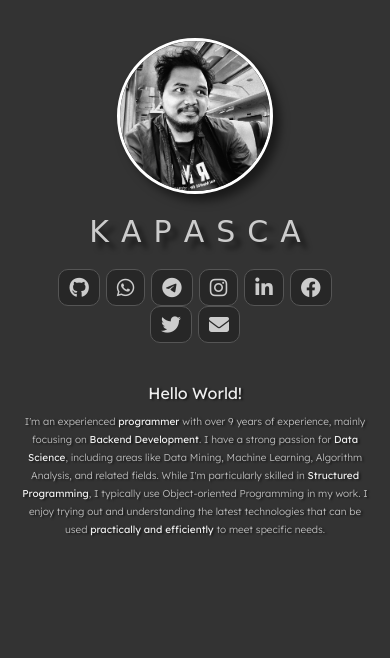
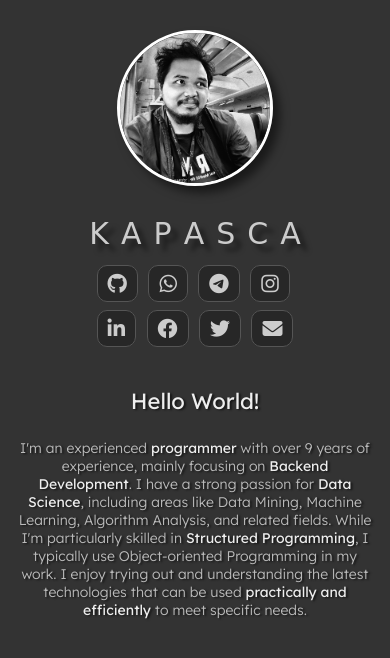
Before and after one commit to kapasca/kapasca.github.io, a PHP site: page / in a window 390 px wide. Shown: the top 658 px of the page. Run offline with PHP 8.4, Linux system fonts and the light colour scheme; some web fonts are replaced.

Commit message:
Adjustment Responsive

```diff
--- a/index.html
+++ b/index.html
@@ -37,7 +37,7 @@
                 <a href="https://wa.me/6282243429301" title="Whatsapp" class="link" target="_blank"><i class="fa-brands fa-whatsapp"></i></a>
                 <a href="https://t.me/kapasca" title="Telegram" class="link" target="_blank"><i class="fa-brands fa-telegram"></i></a>
                 <a href="https://www.instagram.com/kapasca/" title="Instagram" class="link" target="_blank"><i class="fa-brands fa-instagram"></i></a>
-                <br class="line-open" />
+                <div class="line-open"><br/></div>
                 <a href="https://www.linkedin.com/in/kapasca/" title="Linkedin" class="link" target="_blank"><i class="fa-brands fa-linkedin-in"></i></a>
                 <a href="https://www.facebook.com/kapasca/" title="Facebook" class="link" target="_blank"><i class="fa-brands fa-facebook"></i></a>
                 <a href="https://twitter.com/kapasca" title="Twitter" class="link" target="_blank"><i class="fa-brands fa-twitter"></i></a>
@@ -45,7 +45,7 @@
             </div>
         </div>
         <div class="content visibility-hidden">
-            <span class="highlight _highlight">Hello World!</span>
+            <div class="highlight _highlight">Hello World!</div>
             <br/>I'm an experienced <span class="highlight">programmer</span> with over 9 years of experience,
             <br class="line-close" />mainly focusing on <span class="highlight">Backend Development</span>. I have a strong passion for
             <br class="line-close" /><span class="highlight">Data Science</span>, including areas like Data Mining, Machine Learning,
--- a/style.css
+++ b/style.css
@@ -152,13 +152,13 @@ img {
   line-height: 40px;
 }
 
-br.line-open {
-  visibility: hidden;
+.line-open {
+  display: none;
 }
 
 @media screen and (max-width: 830px) {
   .container {
-    /* margin-left: 25px; */
+    margin-left: 35px;
   }
 
   .row {
@@ -208,17 +208,18 @@ br.line-open {
 }
 
 @media screen and (max-width: 450px) {
-  br.line-close {
+  .line-close {
     display: none;
   }
 
   .line-open {
-    visibility: visible;
+    display: block;
   }
 
   .content {
     width: auto;
     margin: 30px 10px;
+    font-size: 14px;
   }
 
   body {
@@ -228,6 +229,9 @@ br.line-open {
   .container {
     padding: 0;
     width: 100%;
+    margin-left: 0;
+    margin-top: 30px;
+    height: auto;
   }
 
   .profile-photo {
@@ -235,16 +239,15 @@ br.line-open {
   }
 
   .alias {
-    margin: 20px 0;
+    margin: 30px 0 20px 0;
     padding: 0 20px;
     font-size: 30px;
   }
 
   .links {
-    flex-wrap: wrap;
+    display: block;
     margin: 0;
     padding: 0 30px;
-    justify-content: center;
   }
 
   .row {
@@ -252,6 +255,7 @@ br.line-open {
   }
 
   ._highlight {
-    margin-top: 60px;
+    margin-top: 10px;
+    font-size: 22px;
   }
 }
```
